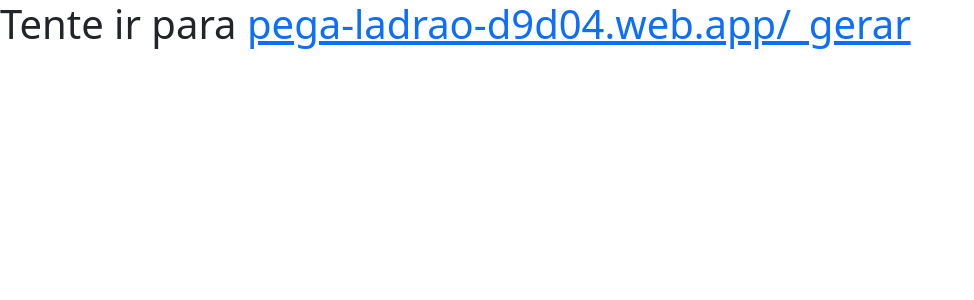
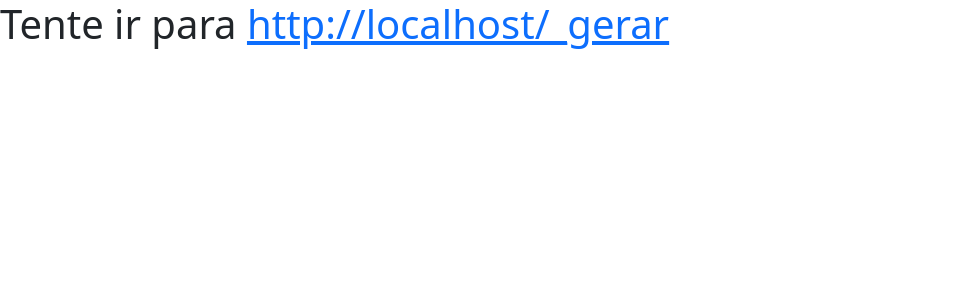
Before and after one commit to wrxxnch/pega-ladrao, a Vue app: page / in a window 1280 px wide. Shown: the top 300 px of the page, without its empty margins (0-974 px from the left). Built offline with nearby package versions, Linux system fonts and the light colour scheme; no server answers.

Commit message:
Update NotFound.vue

```diff
--- a/src/views/NotFound.vue
+++ b/src/views/NotFound.vue
@@ -1,6 +1,10 @@
 <template>
-    <h1>
-        Tente ir para
-        <a href="https://pega-ladrao-d9d04.web.app/_gerar" target="_blank">pega-ladrao-d9d04.web.app/_gerar</a>
-    </h1>
+  <h1>
+    Tente ir para
+    <a :href="`${origin}/_gerar`" target="_blank">{{ origin }}/_gerar</a>
+  </h1>
 </template>
+
+<script setup>
+const origin = window.location.origin
+</script>
```
